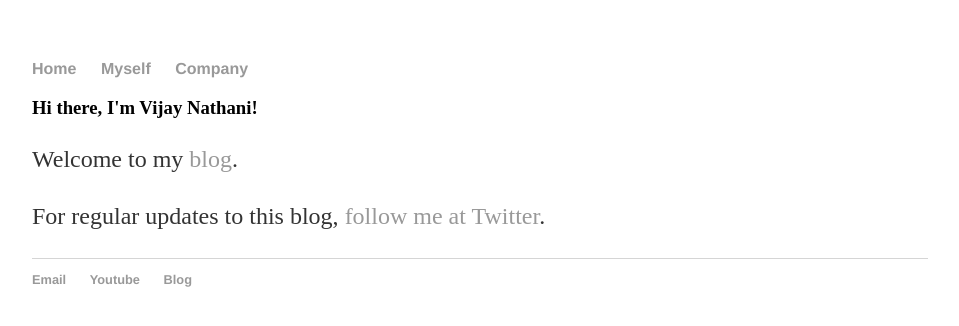
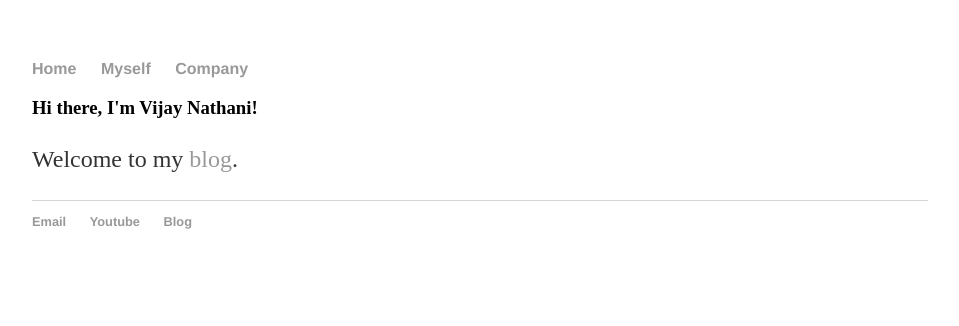
Before and after one commit to vijaynathani/vijaynathani.github.io, a Jekyll site: the page built from index.html, in a window 1280 px wide. Shown: the top 326 px of the page, without its empty margins (160-1119 px from the left). Built offline with Jekyll 4.4.1, drawn with Linux system fonts in a browser that asks for light colours.

Commit message:
Update index.html

```diff
--- a/index.html
+++ b/index.html
@@ -5,5 +5,4 @@ title: Blog of Vijay Nathani
 <div class="blurb">
 	<h3>Hi there, I'm Vijay Nathani!</h3>
 	<p>Welcome to my <a href="/blog/">blog</a>.</p>
-	<p>For regular updates to this blog, <a href="https://twitter.com/intent/user?screen_name=careTrainings">follow me at Twitter</a>.</p>
 </div>
```
